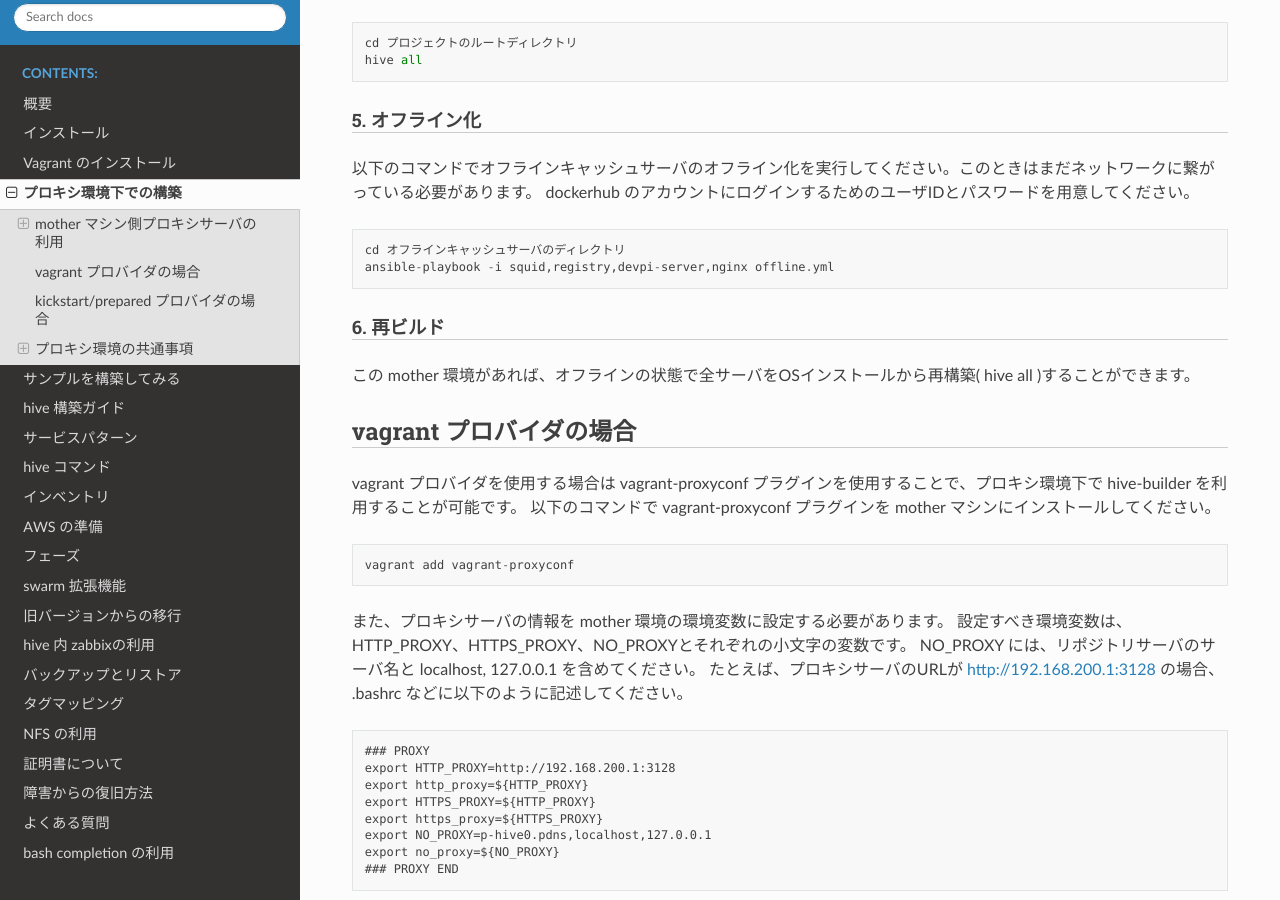
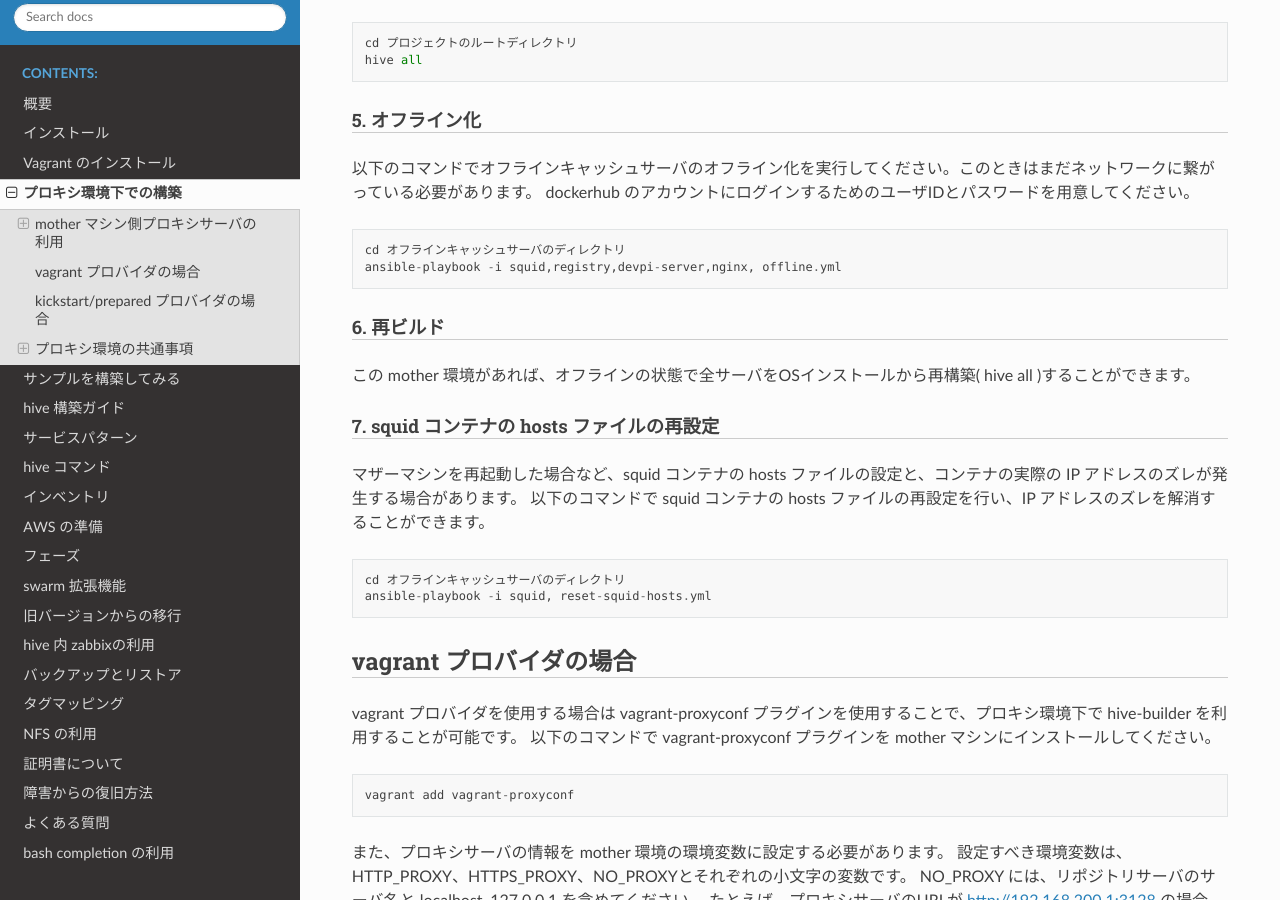
Before and after one commit to procube-open/hive-builder, a Sphinx documentation site: the page built from docs/proxy.rst, in a window 1280 px wide and 900 px high, scrolled down 2430 px. Built offline with Sphinx 7.4.7 and the Read the Docs theme 2.0.0, drawn with Linux system fonts in a browser that asks for light colours.

Commit message:
プロキシ環境下での構築のドキュメント部分の修正

```diff
--- a/docs/proxy.rst
+++ b/docs/proxy.rst
@@ -112,13 +112,25 @@ dockerhub のアカウントにログインするためのユーザIDとパス
 ::
 
     cd オフラインキャッシュサーバのディレクトリ
-    ansible-playbook -i squid,registry,devpi-server,nginx offline.yml
+    ansible-playbook -i squid,registry,devpi-server,nginx, offline.yml
 
 
 6. 再ビルド
 ^^^^^^^^^^^^^^^^^^^^^^^^^^^^^^^^
 
 この mother 環境があれば、オフラインの状態で全サーバをOSインストールから再構築( hive all )することができます。
+
+
+7. squid コンテナの hosts ファイルの再設定
+^^^^^^^^^^^^^^^^^^^^^^^^^^^^^^^^
+
+マザーマシンを再起動した場合など、squid コンテナの hosts ファイルの設定と、コンテナの実際の IP アドレスのズレが発生する場合があります。
+以下のコマンドで squid コンテナの hosts ファイルの再設定を行い、IP アドレスのズレを解消することができます。
+
+::
+
+    cd オフラインキャッシュサーバのディレクトリ
+    ansible-playbook -i squid, reset-squid-hosts.yml
 
 
 vagrant プロバイダの場合
```
